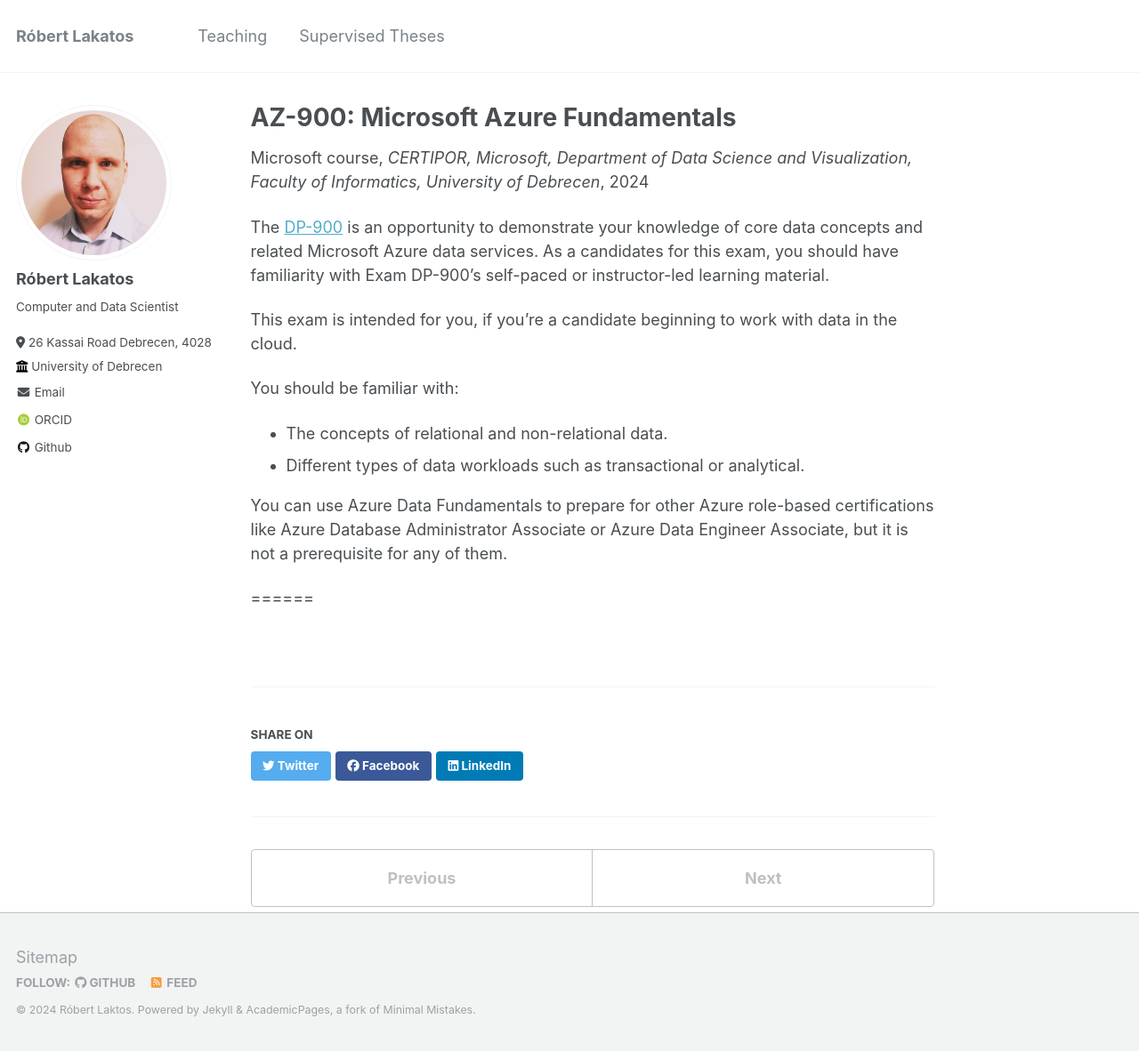
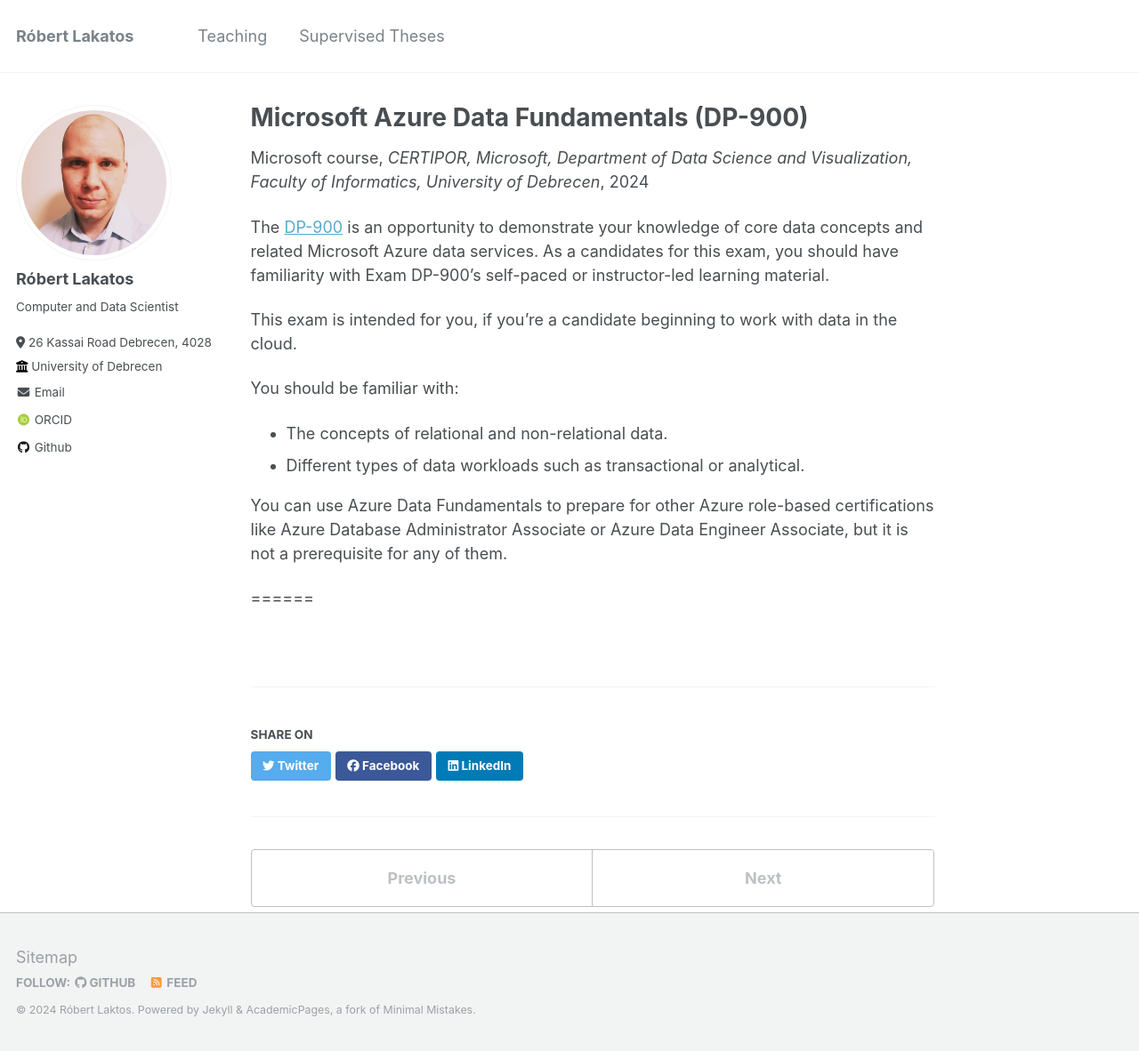
Before and after one commit to robertlakatos/me, a Jekyll site: the page built from _teaching/DP-900.md, in a window 1280 px wide and 1182 px high. Shown: the whole window at 89% size. Built offline with Jekyll 4.4.1, drawn with Linux system fonts in a browser that asks for light colours; some web fonts are replaced.

Commit message:
202409051133

```diff
--- a/_teaching/DP-900.md
+++ b/_teaching/DP-900.md
@@ -1,5 +1,5 @@
 ---
-title: "AZ-900: Microsoft Azure Fundamentals"
+title: "Microsoft Azure Data Fundamentals (DP-900)"
 collection: teaching
 type: "Microsoft course"
 permalink: /teaching/DP-900
```
Also changed, not shown: _teaching/AZ-900.md (+1 -1 lines), _teaching/NLP-A.md (+0 -2 lines).
